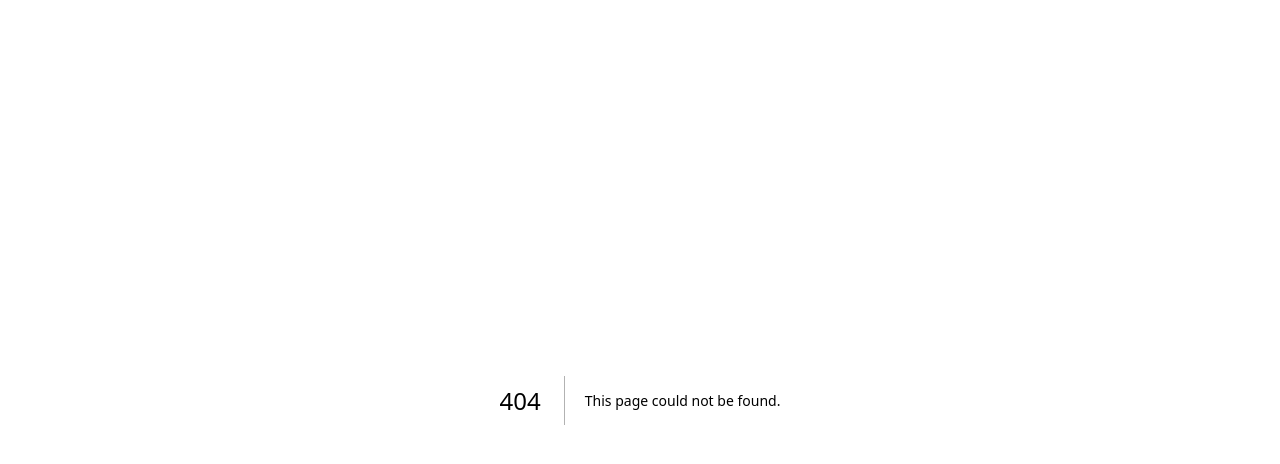
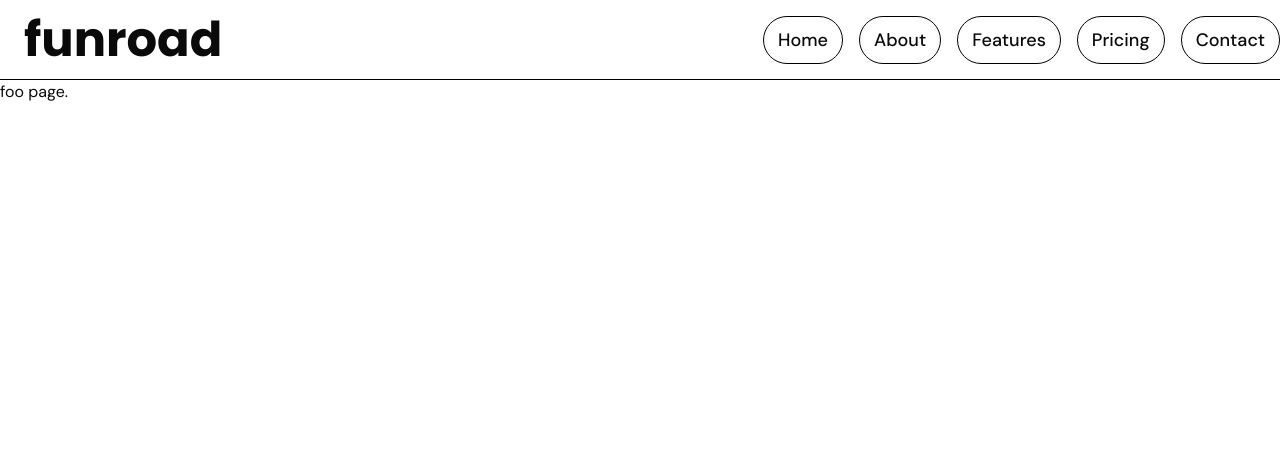
Before and after one commit to KevinTran1079/ecomm-fs, a Next.js app in the folder ecomm/: page /foo in a window 1280 px wide. Before the commit this address had no page. Shown: the top 464 px of the page. Built offline with nearby package versions, Linux system fonts and the light colour scheme.

Commit message:
component and layout changes

```diff
--- /dev/null
+++ b/ecomm/src/app/(home)/foo/page.tsx
@@ -0,0 +1,9 @@
+const Page = () =>{
+    return(
+        <div>
+            foo page.
+        </div>
+    );
+}
+
+export default Page;
--- /dev/null
+++ b/ecomm/src/app/(home)/layout.tsx
@@ -0,0 +1,17 @@
+"use client";
+import { Navbar } from "./navbar";
+
+interface Props{
+    children: React.ReactNode;
+};
+
+const Layout = ({ children }: Props) => {
+    return(
+        <div className="flex flex-col min-h-screen">
+            <Navbar />
+            {children}
+        </div>
+    );
+}
+
+export default Layout;
--- /dev/null
+++ b/ecomm/src/app/(home)/navbar.tsx
@@ -0,0 +1,69 @@
+import { Poppins } from "next/font/google";
+import Link from "next/link";
+import { usePathname } from "next/navigation";
+
+import { cn } from "@/lib/utils";
+import { Button } from "@/components/ui/button";
+
+const poppins = Poppins({
+    subsets: ["latin"],
+    weight: ["700"],
+});
+
+interface NavbarItemProps{
+    href: string;
+    children: React.ReactNode;
+    isActive?: boolean; //? Optional
+}
+
+const NavbarItem = ({
+    href,
+    children,
+    isActive,
+}: NavbarItemProps) => {
+    return(
+        <Button
+        asChild
+        variant = "outline"
+        className={
+            cn("bg-transparent hover:bg-transparent rounded-full hover:border-primary px-3.5 text-lg", isActive &&
+                "bg-black text-white hover:bg-black hover:text-white")
+        }>
+        <Link href={href}>
+            {children}
+        </Link>
+
+        </Button>
+    );
+};
+
+const navbarItems = [
+    {href: "/", children: "Home"},
+    {href: "/about", children: "About"},
+    {href: "/features", children: "Features"},
+    {href: "/pricing", children: "Pricing"},
+    {href: "/contact", children: "Contact"},
+];
+
+export const Navbar = () => {
+    const pathname = usePathname();
+    return (
+        <nav className="h-20 flex border-b justify-between font-medium bg-white">
+            <Link href = "/" className = "pl-6 flex items-center">
+                <span className={cn("text-5xl font-semibold", poppins.className)}>
+                    funroad
+                </span>
+            </Link>
+
+            <div className = "items-center gap-4 hidden lg:flex">
+                {navbarItems.map((item) => (
+                    <NavbarItem
+                    key = {item.href}
+                    href = {item.href}>
+                        {item.children}
+                    </NavbarItem>))
+                }
+            </div>
+        </nav>
+    );
+};
```
Also changed, not shown: ecomm/src/app/(home)/page.tsx (renamed from ecomm/src/app/page.tsx).
